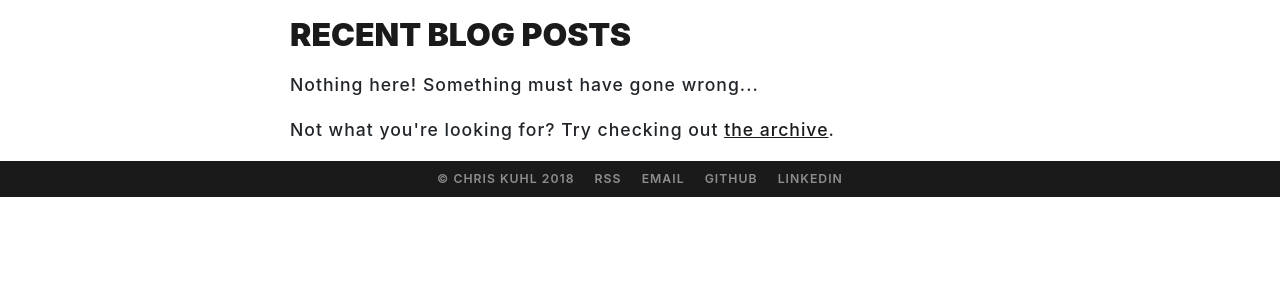
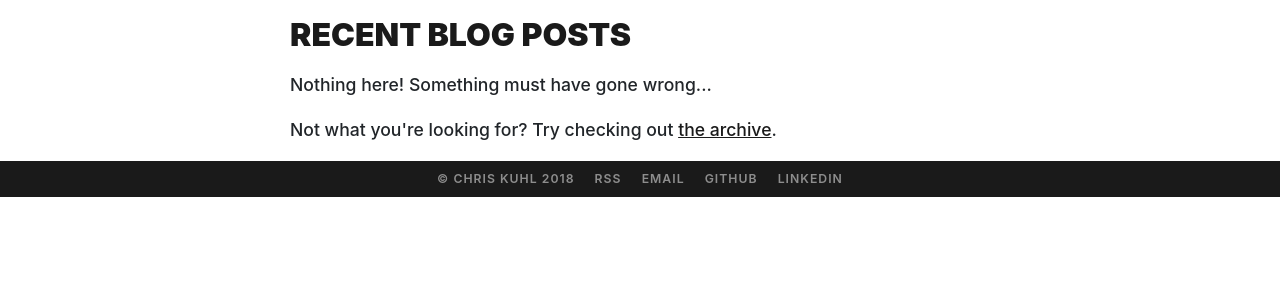
Before and after one commit to ckuhl/ckuhl.com, a Django app: template ckuhl/templates/blog/home.html in a window 1280 px wide. Shown: the part 43-343 px from the top of the page. Run offline with Django 3.2, Linux system fonts and the light colour scheme; the template is opened without the code that fills it, so the values that code supplies are empty; some libraries are stand-ins or nearby versions.

Commit message:
[style] Reduce text spacing for legibility

```diff
--- a/ckuhl/core/views.py
+++ b/ckuhl/core/views.py
@@ -10,7 +10,7 @@ def root(request):
         'projects': PortfolioProject.objects.values().order_by('-date')[:3],
         'articles': BlogPost.objects.values().order_by('-date')[:3],
     }
-    return render(request, 'core/index.html', context=context)
+    return render(request, 'core/home.html', context=context)
 
 
 def contact(request):
--- a/static/css/custom.css
+++ b/static/css/custom.css
@@ -1,5 +1,5 @@
+/* Native font stacks yo */
 :root {
-    /* Override bootstrap theme, so we don't need to load a font */
     --font-family-sans-serif: -apple-system, BlinkMacSystemFont, "Segoe UI", Roboto, "Helvetica Neue", Arial, sans-serif, "Apple Color Emoji", "Segoe UI Emoji", "Segoe UI Symbol" !important;
     --font-family-monospace: SFMono-Regular, Menlo, Monaco, Consolas, "Liberation Mono", "Courier New", monospace !important;
 }
@@ -36,9 +36,14 @@ h4, h5, h6, .h4, .h5, .h6 {
     letter-spacing: 1px;
 }
 
+/* Make text more legible */
+p {
+    letter-spacing: 0;
+}
+
 /* make links visible */
 p a {
-    text-decoration: underline
+    text-decoration: underline;
 }
 
 /* consistent code blocks */
@@ -80,17 +85,6 @@ p a {
     }
 }
 
-/* Blog styles */
-.hero-image {
-    display: block;
-    margin: 0 auto;
-}
-
-/* Lightbox.js styles */
-p.image-container {
-    text-align: center;
-}
-
 a.thumbnail-link {
     display: inline-block;
     padding: 2px;
@@ -104,21 +98,6 @@ a.thumbnail-link:hover {
 img.thumbnail {
     width: 7rem;
     border-radius: 4px;
-}
-
-/* Make Bootstrap fonts available locally */
-@font-face {
-    font-family: 'Nunito Sans';
-    font-style: normal;
-    font-weight: 400;
-    src: local('Nunito Sans Regular'), local('NunitoSans-Regular'), url(/static/fonts/NunitoSans-Regular.ttf) format('ttf');
-}
-
-@font-face {
-    font-family: 'Nunito Sans';
-    font-style: normal;
-    font-weight: 600;
-    src: local('Nunito Sans SemiBold'), local('NunitoSans-SemiBold'), url(/static/fonts/NunitoSans-SemiBold.ttf) format('ttf');
 }
 
 /* homepage styles */
```
Also changed, not shown: ckuhl/templates/core/home.html (renamed from ckuhl/templates/core/index.html, +5 -5 lines), static/images/2017-12-15_ckuhl-com.png (deleted), static/images/2017-12-15_image-block-x.png (deleted), static/images/navbar-brand.png (deleted).
